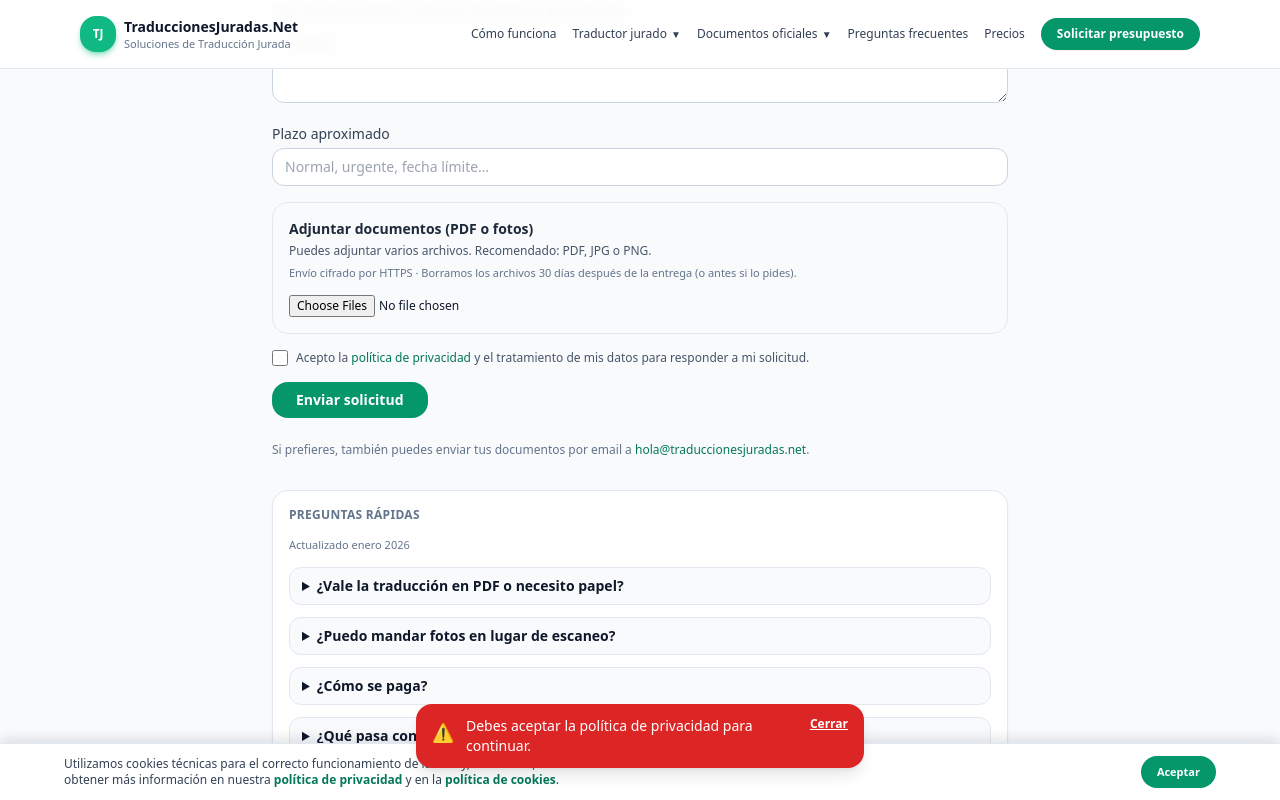
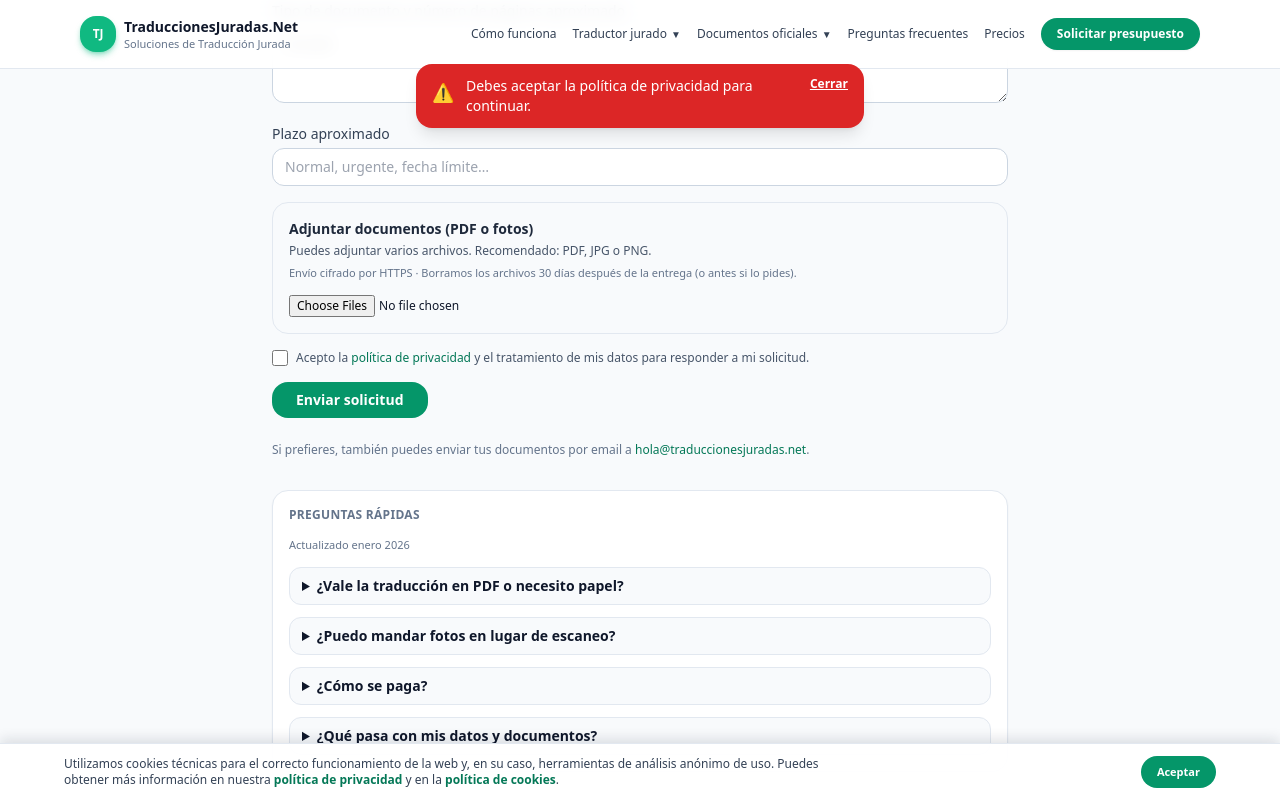
Before and after one commit to juanlatregua/traduccionesjuradas-next, a Next.js app: page /presupuesto in a window 1280 px wide. Both pictures are taken after typing "Sample", "name@example.com", "5551234", "Sample", "Sample", "Sample" into the empty fields and a click on the button "Enviar solicitud". Shown: the part 628-1428 px from the top of the page. Built offline with nearby package versions, Linux system fonts and the light colour scheme.

Commit message:
Ajusta toast: bottom en móvil, top-16 en desktop, z-180

```diff
--- a/app/presupuesto/page.tsx
+++ b/app/presupuesto/page.tsx
@@ -131,7 +131,7 @@ export default function PresupuestoPage() {
       {/* TOAST */}
       {toast && (
         <div
-          className={`fixed inset-x-0 bottom-8 z-[160] mx-auto w-[90%] max-w-md rounded-2xl px-4 py-3 text-sm shadow-lg ${
+          className={`fixed inset-x-0 bottom-8 sm:top-16 sm:bottom-auto z-[180] mx-auto w-[90%] max-w-md rounded-2xl px-4 py-3 text-sm shadow-lg ${
             toast.type === "success"
               ? "bg-emerald-600 text-white"
               : "bg-red-600 text-white"
@@ -141,7 +141,7 @@ export default function PresupuestoPage() {
             <span className="mt-0.5 text-lg">
               {toast.type === "success" ? "✅" : "⚠️"}
             </span>
-            <div className="flex-1">
+          <div className="flex-1">
               <p>{toast.message}</p>
             </div>
             <button
```
